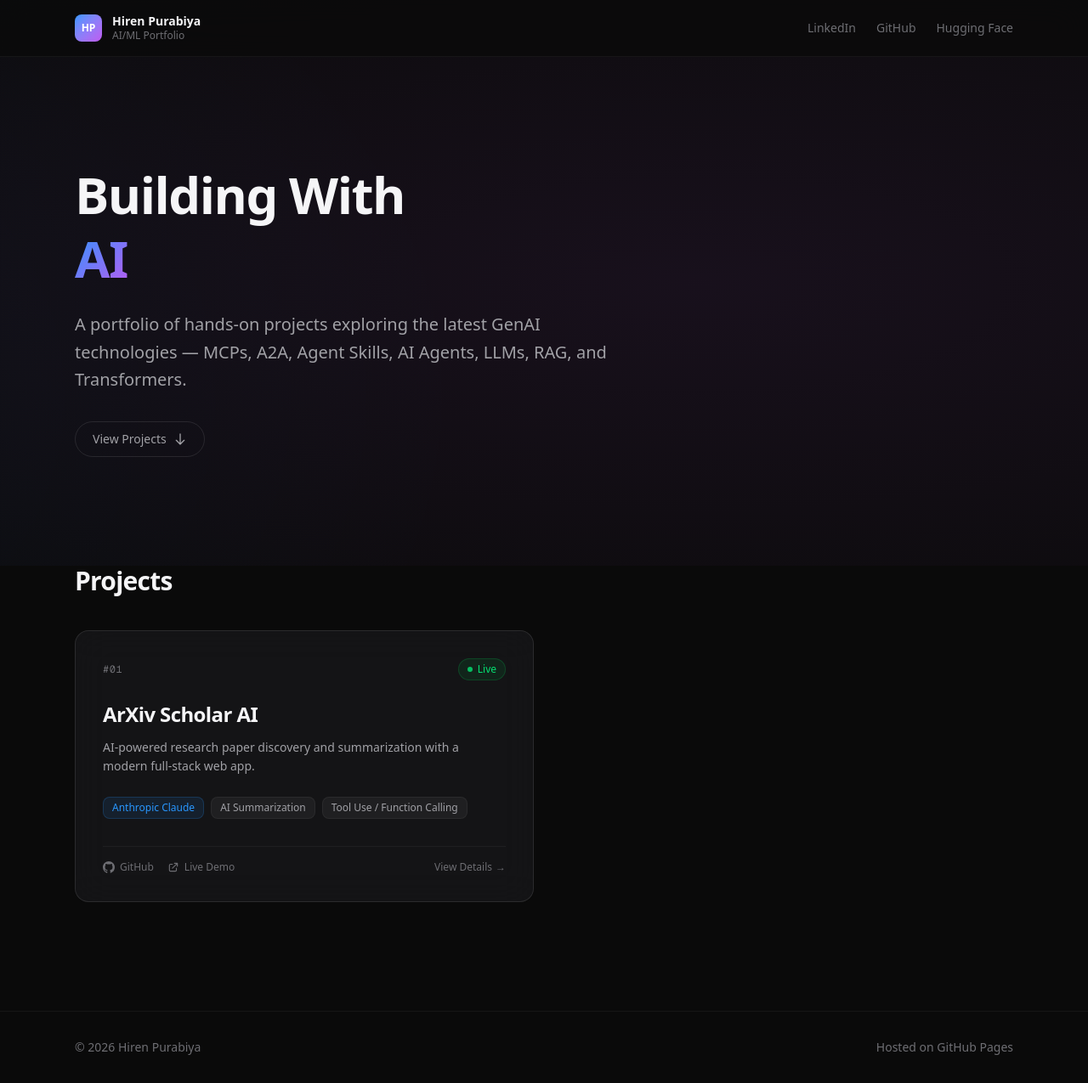
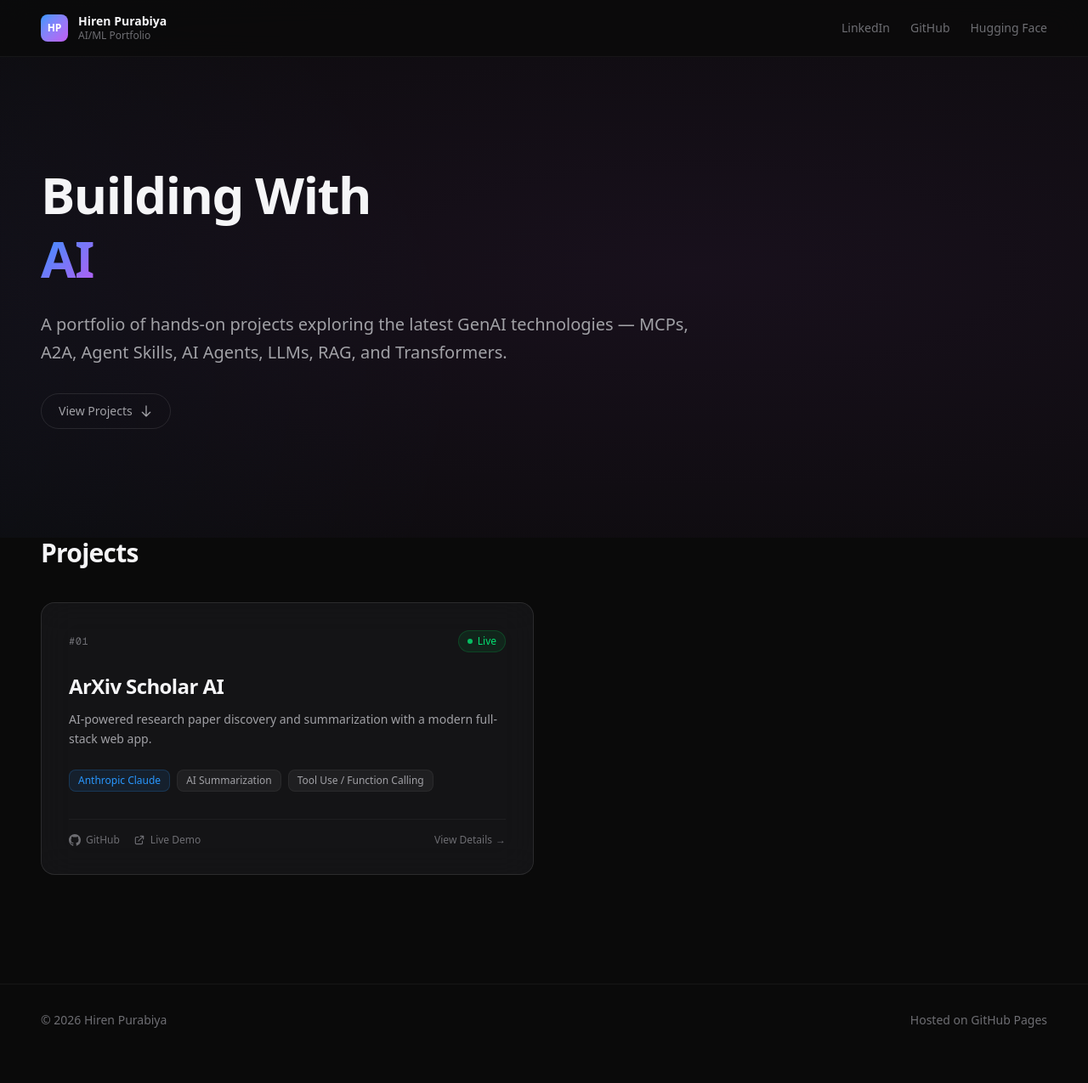
Before and after one commit to hirenpurabiya/ai-portfolio, a Next.js app in the folder site/: page / in a window 1280 px wide. Shown: the whole page at 85% size. After the commit the page ends 1243 px from the top, so only its background shows below. Built offline with nearby package versions, Linux system fonts and the light colour scheme.

Commit message:
Expand layout to use more horizontal space
- Changed max-width from 6xl to 7xl (1152px to 1280px)
- Increased horizontal padding on larger screens
- Expanded tagline max-width from 2xl to 3xl for better readability

```diff
--- a/site/src/app/page.tsx
+++ b/site/src/app/page.tsx
@@ -124,7 +124,7 @@
     <div className="min-h-screen">
       {/* Header */}
       <header className="fixed top-0 left-0 right-0 z-50 glass-header border-b border-white/5">
-        <div className="max-w-6xl mx-auto px-6 py-4 flex items-center justify-between">
+        <div className="max-w-7xl mx-auto px-8 lg:px-12 py-4 flex items-center justify-between">
           <div className="flex items-center gap-3">
             <div className="w-8 h-8 rounded-lg bg-gradient-to-br from-accent to-accent-purple flex items-center justify-center text-white text-xs font-bold">
               HP
@@ -236,16 +236,14 @@
 
       {/* Hero */}
       <section className="hero-gradient relative pt-32 pb-20 sm:pt-40 sm:pb-28 lg:pt-48 lg:pb-32">
-        <div className="max-w-6xl mx-auto px-6">
+        <div className="max-w-7xl mx-auto px-8 lg:px-12">
           <h2 className="text-4xl sm:text-5xl lg:text-6xl font-bold tracking-tight leading-tight animate-fade-in-up">
             Building With
             <br />
             <span className="gradient-text">AI</span>
           </h2>
-          <p className="text-text-secondary text-lg sm:text-xl max-w-2xl leading-relaxed mt-6 animate-fade-in-up animation-delay-200">
-            A portfolio of hands-on projects exploring the latest GenAI
-            technologies — MCPs, A2A, Agent Skills, AI Agents, LLMs, RAG, and
-            Transformers.
+          <p className="text-text-secondary text-lg sm:text-xl max-w-3xl leading-relaxed mt-6 animate-fade-in-up animation-delay-200">
+            A portfolio of hands-on projects exploring the latest GenAI technologies — MCPs, A2A, Agent Skills, AI Agents, LLMs, RAG, and Transformers.
           </p>
           <a
             href="#projects"
@@ -270,7 +268,7 @@
       </section>
 
       {/* Projects */}
-      <section id="projects" className="max-w-6xl mx-auto px-6 pb-24 lg:pb-32">
+      <section id="projects" className="max-w-7xl mx-auto px-8 lg:px-12 pb-24 lg:pb-32">
         <h3 className="text-2xl sm:text-3xl font-semibold mb-10 tracking-tight animate-fade-in-up animation-delay-600">
           Projects
         </h3>
@@ -283,7 +281,7 @@
 
       {/* Footer */}
       <footer className="border-t border-white/5">
-        <div className="max-w-6xl mx-auto px-6 py-8 flex flex-col sm:flex-row items-center justify-between gap-4 text-text-tertiary text-sm">
+        <div className="max-w-7xl mx-auto px-8 lg:px-12 py-8 flex flex-col sm:flex-row items-center justify-between gap-4 text-text-tertiary text-sm">
           <span>&copy; {new Date().getFullYear()} Hiren Purabiya</span>
           <span>Hosted on GitHub Pages</span>
         </div>
```
